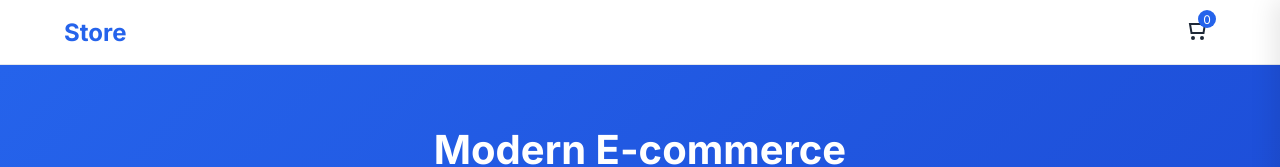
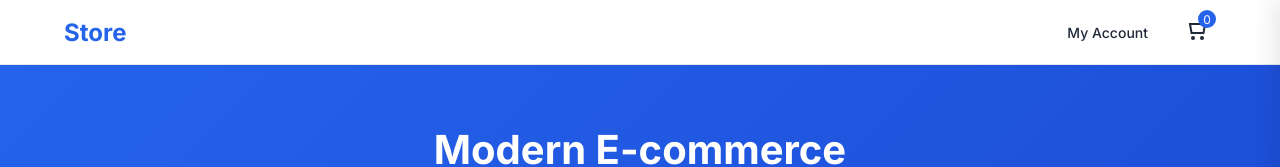
Before and after one commit to DennisKays/ecommerce-frontend, a plain HTML site: page index.html in a window 1280 px wide. Shown: the top 167 px of the page. Drawn offline with Linux system fonts and the light colour scheme; no server answers.

Commit message:
Update index.html

```diff
--- a/index.html
+++ b/index.html
@@ -6,12 +6,26 @@
     <title>Shop - E-commerce Demo</title>
     <link rel="stylesheet" href="style.css">
     <link href="https://fonts.googleapis.com/css2?family=Inter:wght@400;500;600;700&display=swap" rel="stylesheet">
+    <style>
+        .navbar .nav-right { display: flex; gap: 16px; align-items: center; }
+        .nav-link {
+            color: var(--text);
+            text-decoration: none;
+            font-weight: 500;
+            font-size: 0.875rem;
+            padding: 8px 12px;
+            border-radius: 6px;
+            transition: background 0.2s;
+        }
+        .nav-link:hover { background: #f3f4f6; }
+    </style>
 </head>
 <body>
     <nav class="navbar">
         <div class="container nav-content">
             <a href="#" class="logo">Store</a>
             <div class="nav-right">
+                <a href="auth.html" class="nav-link">My Account</a>
                 <div class="cart-icon" onclick="toggleCart()">
                     <svg width="24" height="24" fill="none" stroke="currentColor" stroke-width="2">
                         <path d="M6 6h15l-1.5 9h-12L6 6z"></path>
```
